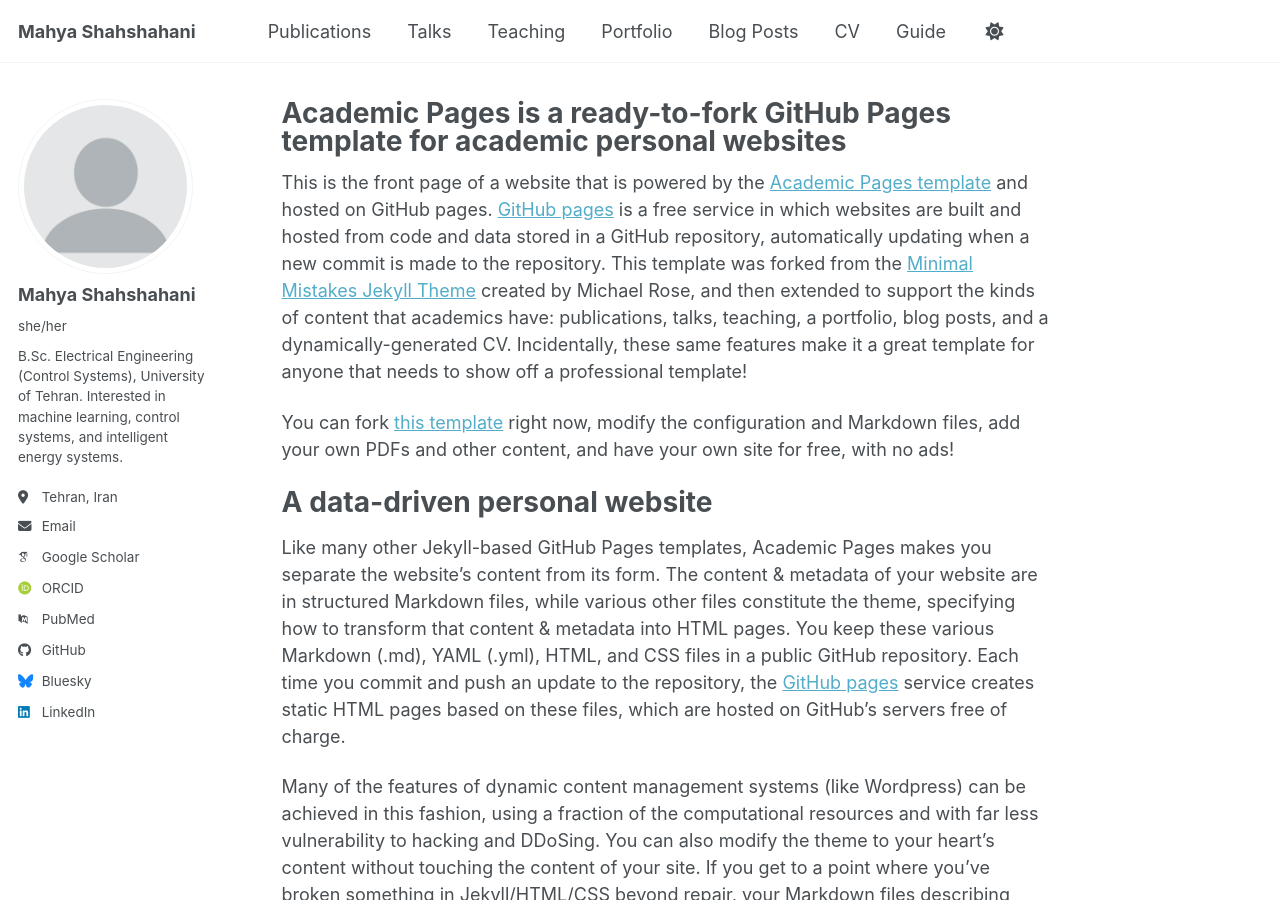
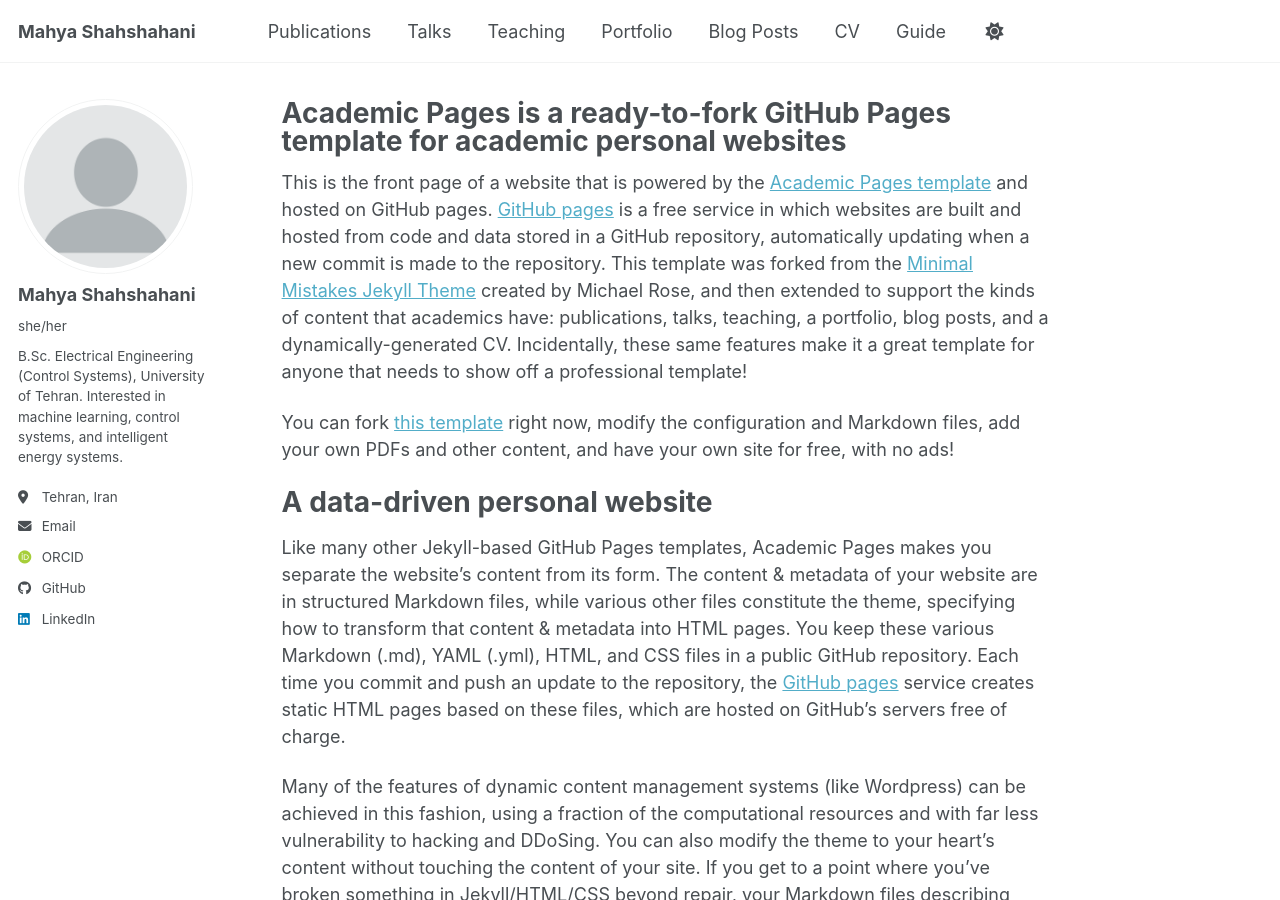
Before and after one commit to mahya-sh/mahya-sh.github.io, a Jekyll site: the page built from _pages/about.md, in a window 1280 px wide and 900 px high. Built offline with Jekyll 4.4.1, drawn with Linux system fonts in a browser that asks for light colours; some web fonts are replaced; a script bundle is joined from its source files by our own code; library files that are not in the unit come from our copies; some of the changed lines change nothing that is shown.

Commit message:
Update _config.yml

```diff
--- a/_config.yml
+++ b/_config.yml
@@ -35,13 +35,13 @@
   # Academic websites
   academia         : # URL
   arxiv            : # URL - Update with the correct link to your profile
-  googlescholar    : "https://scholar.google.com/citations?user=PS_CX0AAAAAJ"
+  #googlescholar    : #"https://scholar.google.com/citations?user=PS_CX0AAAAAJ"
   inspire-hep      : # URL
   impactstory      : # URL
-  orcid            : "https://orcid.org/yourorcidurl"
+  orcid            : "https://orcid.org/0009-0001-7282-7002"
   semantic         : # URL
   ssrn             : # URL
-  pubmed           : "https://www.ncbi.nlm.nih.gov/pubmed/?term=john+snow"
+  pubmed           : #"https://www.ncbi.nlm.nih.gov/pubmed/?term=john+snow"
   researchgate     : # URL
   scopus           : # URL
   zotero           : # URL
@@ -51,13 +51,13 @@
   bitbucket        : # Username - Update with your username on the site
   codepen          : # Username
   dribbble         : # Username
-  github           : "academicpages"
+  github           : "mahya-sh"
   kaggle           : # Username
   stackoverflow    : # User number or user number and name (i.e., use "1" or "1/jeff-atwood")
 
   # Social media
   artstation       : # Username
-  bluesky          : "bsky.app" # Replace this with you Bluesky username
+  bluesky          : #"bsky.app" # Replace this with you Bluesky username
   facebook         : # Username
   flickr           : # Username
   foursquare       : # Username
```
